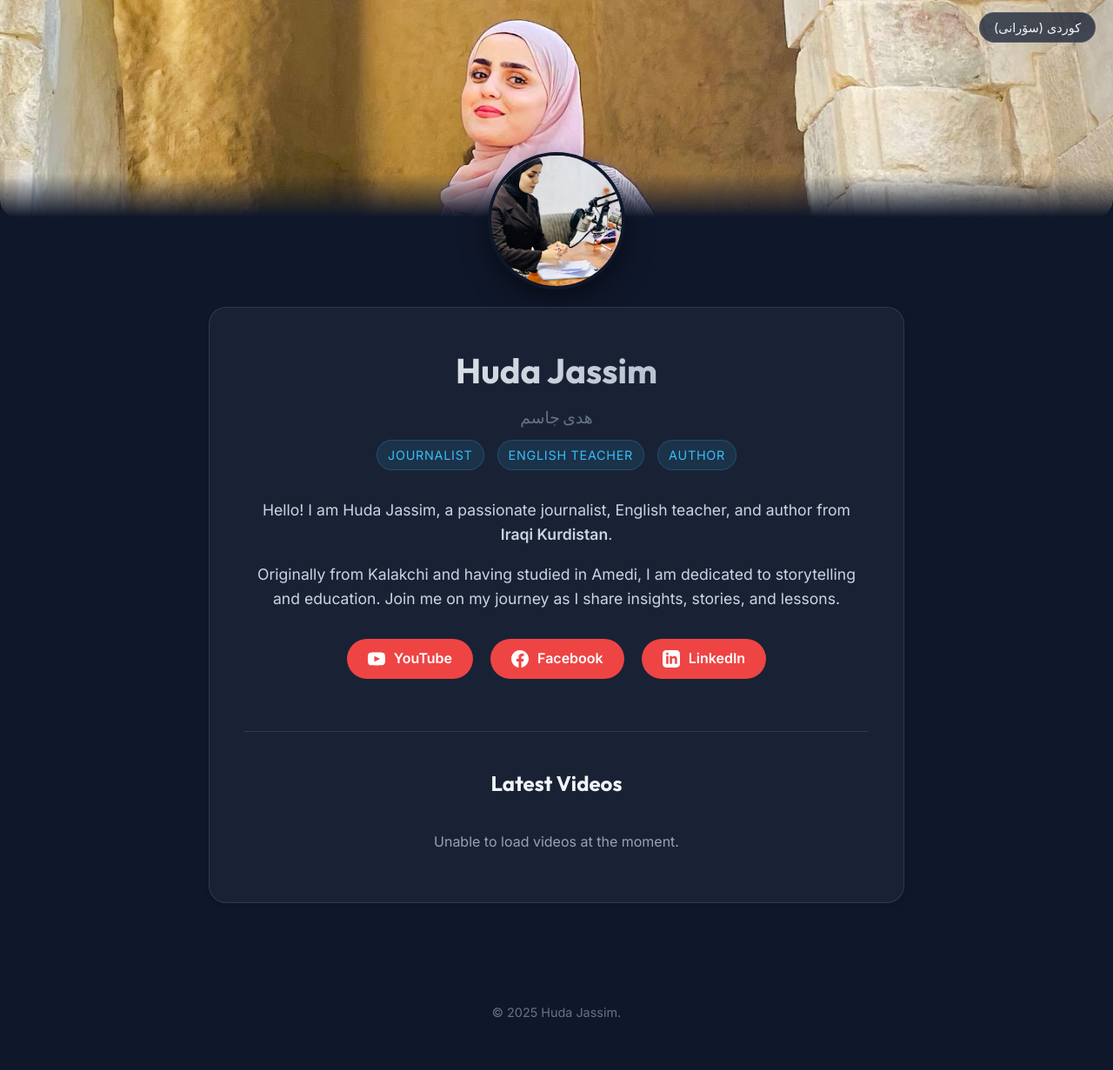
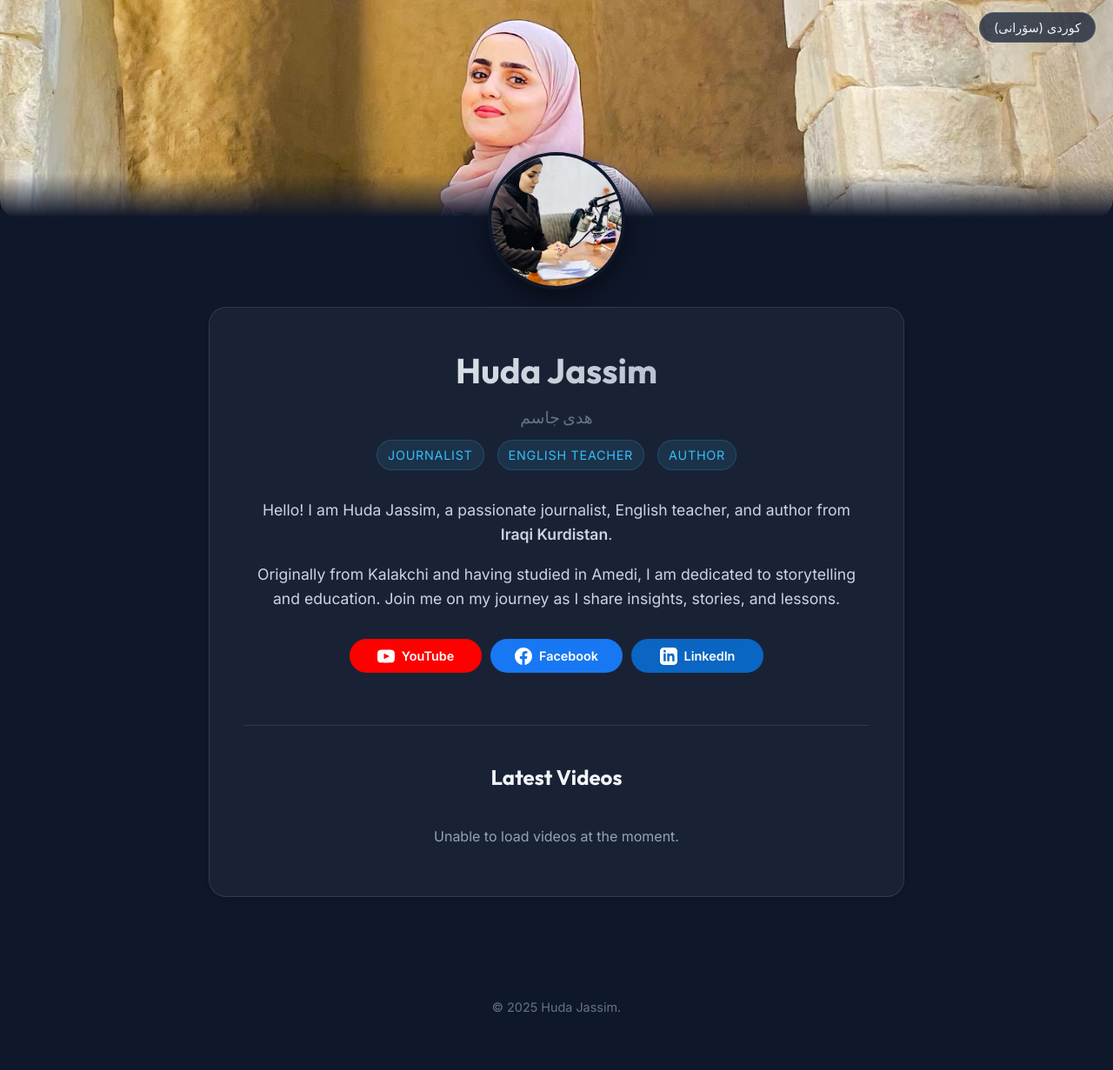
Before and after one commit to mfindeisen/hudajassim, a Jekyll site: the page built from index.md, in a window 1280 px wide. Shown: the whole page at 87% size. Built offline with Jekyll 4.4.1, drawn with Linux system fonts in a browser that asks for light colours.

Commit message:
Optimize social buttons for mobile

```diff
--- a/assets/css/main.css
+++ b/assets/css/main.css
@@ -129,27 +129,58 @@
 .social-links {
   display: flex;
   justify-content: center;
-  gap: 20px;
+  flex-wrap: wrap;
+  /* Ensure they wrap if needed */
+  gap: 10px;
+  /* Smaller gap */
   margin-top: 2rem;
 }
 
 .social-btn {
   display: inline-flex;
   align-items: center;
-  gap: 10px;
+  justify-content: center;
+  gap: 8px;
   background: #ef4444;
   color: white;
-  padding: 10px 24px;
+  padding: 8px 16px;
+  /* Smaller padding */
   border-radius: 30px;
   font-weight: 600;
   text-decoration: none;
+  font-size: 0.9rem;
+  /* Smaller font */
   transition: transform 0.2s, box-shadow 0.2s;
+  min-width: 120px;
+  /* Consistent minimum width */
 }
 
-.social-btn:hover {
-  text-decoration: none;
-  transform: translateY(-2px);
-  box-shadow: 0 10px 20px -10px rgba(239, 68, 68, 0.5);
+/* Specific colors */
+.social-btn.facebook {
+  background: #1877F2;
+}
+
+.social-btn.linkedin {
+  background: #0A66C2;
+}
+
+.social-btn.youtube {
+  background: #FF0000;
+}
+
+@media (max-width: 600px) {
+  .social-links {
+    gap: 8px;
+  }
+
+  .social-btn {
+    flex: 1 1 auto;
+    /* Grow to fill space but allow shrinking */
+    padding: 8px 12px;
+    font-size: 0.85rem;
+    min-width: auto;
+    /* Remove min-width on very small screens */
+  }
 }
 
 /* Language Switcher */
```
